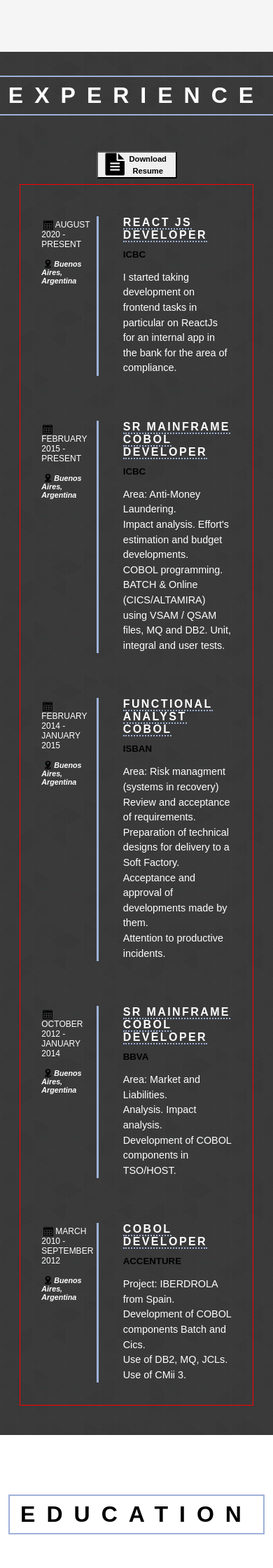
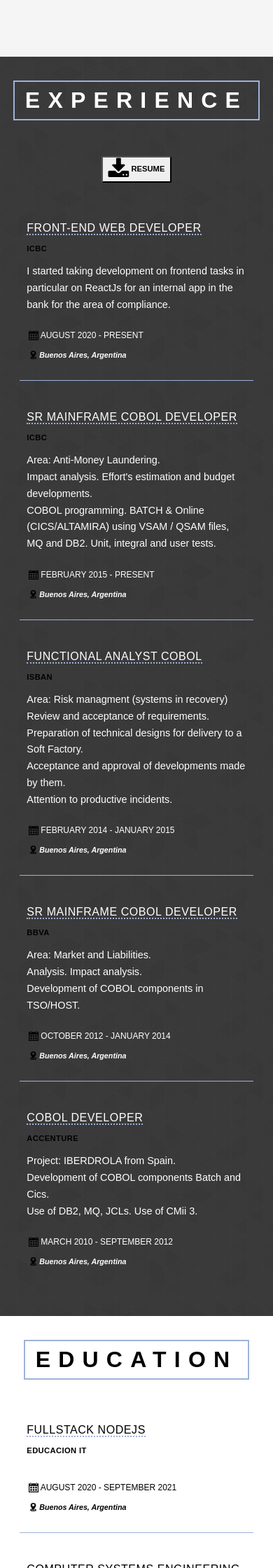
Before and after one commit to fedelopez89/resumeOld, a PHP site: page / in a window 390 px wide. Shown: the part 3000-5240 px from the top of the page at 70% size. Run offline with PHP 8.4, Linux system fonts and the light colour scheme.

Commit message:
update to responsive web design part4

```diff
--- a/index.html
+++ b/index.html
@@ -91,7 +91,7 @@
         </section>
         <section id="skills">
             <div class="skills-all">
-                <h1>skills</h1>
+                <h1 class="titles">skills</h1>
                 <div class="skills-details">
                     <div class="skill-separator skill-mainframe">
                         <h4>mainframe</h4>
@@ -261,14 +261,14 @@
             </div>
         </section>
         <section id="experience">
-            <div class="exp-title">
+            <div class="exp-title" class="titles">
                 <h1>experience</h1>
             </div>
             <button>
-                <i class="fa fa-file-text fa-2x" aria-hidden="true">
+                <i class="fa fa-download fa-2x" aria-hidden="true">
                 </i>
                 <a href="./dowloads/Resume_LOPEZ_Federico.pdf" target="_blank">
-                    Download Resume
+                    RESUME
                 </a>
             </button>
             <div class="exp-form">
@@ -278,7 +278,7 @@
                         <h6>Buenos Aires, Argentina</h6>
                     </div>
                     <div class="exp-details-right">
-                        <h4>react js developer</h4>
+                        <h4>front-end web developer</h4>
                         <h5>icbc</h5>
                         <p>I started taking development on frontend tasks
                             in particular on ReactJs for an internal app in
@@ -348,7 +348,7 @@
         </section>
         <section id="education">
             <div class="edu-title">
-                <h1>education</h1>
+                <h1 class="titles">education</h1>
             </div>
             <div class="edu-form">
                 <div class="edu-details">
@@ -364,11 +364,11 @@
                 <div class="edu-details">
                     <div class="edu-details-left">
                         <h5>February 2015 - Present</h5>
-                        <h6>Buenos Aires, Argentina</h6>
+                        <h6>UTRN-FRBA. Buenos Aires, Argentina</h6>
                     </div>
                     <div class="edu-details-right">
                         <h4>Computer Systems Engineering</h4>
-                        <h5>National University Technology BA (UTN - FRBA)</h5>
+                        <h5>National University Technology BA</h5>
                         <p>Incompleted. Third year reached.</p>
                     </div>
                 </div>
@@ -378,7 +378,7 @@
                         <h6>Buenos Aires, Argentina</h6>
                     </div>
                     <div class="edu-details-right">
-                        <h4>Bachelor ́s degree in Business Administration</h4>
+                        <h4>high school program in Administration and Business</h4>
                         <h5>Institute Euskal-Echea</h5>
                     </div>
                 </div>
@@ -415,6 +415,10 @@
             <p>Or you can get in touch with me at <strong><u>fede.lopez89@gmail.com</u></strong>
             </p>
         </section>
+        <span>
+            <button onclick="topFunction()" id="myBtn" title="Go to top">
+            </button>
+        </span>
     </main>
     <footer>
         <div id="footer">
@@ -456,6 +460,26 @@
         const heigth = 100;
         nav.classList.toggle('scrolling', window.scrollY >= heigth)
     })
+//Get the button:
+mybutton = document.getElementById("myBtn");
+
+// When the user scrolls down 20px from the top of the document, show the button
+window.onscroll = function() {scrollFunction()};
+
+function scrollFunction() {
+  if (document.body.scrollTop > 20 || document.documentElement.scrollTop > 20) {
+    mybutton.style.display = "block";
+  } else {
+    mybutton.style.display = "none";
+  }
+}
+
+// When the user clicks on the button, scroll to the top of the document
+function topFunction() {
+  document.body.scrollTop = 0; // For Safari
+  document.documentElement.scrollTop = 0; // For Chrome, Firefox, IE and Opera
+}
+
 </script>
 
 </html>
--- a/style.css
+++ b/style.css
@@ -434,12 +436,7 @@ h5[data-value]:after {
     display: flex;
     border-radius: 4%;
     justify-content: space-around;
-    text-align: center;
-    width: 115px;
-}
-
-#experience>button>.fa {
-    padding-left: 5px;
+    width: 100px;
 }
 
 #experience>button>a {
@@ -447,8 +444,7 @@ h5[data-value]:after {
     font-size: 70%;
     font-weight: 600;
     text-decoration: none;
-    /* text-transform: uppercase; */
-    line-height: 150%;
+    line-height: 30px;
 }
 
 .exp-form {
@@ -456,15 +452,13 @@ h5[data-value]:after {
     display: flex;
     flex-direction: column;
     margin: 8px 0;
-    padding-top: 3.5%;
-    width: 80%;
-    /* test */
-    border: 1px solid red;
+    padding-top: 1.5%;
+    width: 85%;
 }
 
 .exp-details-left {
-    min-width: 30%;
-    max-width: 30%;
+    min-width: 25%;
+    max-width: 25%;
     border-right: 3px solid var(--color-li-underline);
 }
 
@@ -475,6 +469,9 @@ h5[data-value]:after {
     padding: 20px 30px;
 }
 
+.exp-details-left {
+    padding-right: 5px;
+}
 .exp-details-left>h5 {
     font-size: .75em;
     font-weight: 100;
@@ -513,10 +510,12 @@ h5[data-value]:after {
 }
 
 .exp-details-right>h4 {
+    border-bottom: 2px dotted var(--color-li-underline);
     display: inline;
-    font-weight: 700;
-    border-bottom: 2px dotted var(--color-li-underline);
+    font-size: 1.25em;
+    font-weight: 500;
     letter-spacing: 0.15em;
+    line-height: 1.5em;
     text-transform: uppercase;
 }
 
@@ -528,8 +527,7 @@ h5[data-value]:after {
 }
 
 .exp-details-right>p {
-    font-size: 0.9em;
-    line-height: 1.5em;
+    line-height: 1.65em;
 }
 
 /* --------- */
@@ -544,8 +542,7 @@ h5[data-value]:after {
     display: flex;
     flex-direction: column;
     justify-content: space-evenly;
-    min-height: 95vh;
-    padding: 10vh 5vw;
+    padding: 4vh 5vw;
 }
 
 .edu-title {
@@ -558,7 +555,7 @@ h5[data-value]:after {
     border: 2px solid var(--color-li-underline);
     font-size: 2em;
     font-weight: 600;
-    margin-bottom: 6vh;
+   /*  margin-bottom: 6vh; */
     padding: 8px 15px;
 }
 
@@ -566,13 +563,14 @@ h5[data-value]:after {
     align-self: center;
     display: flex;
     flex-direction: column;
-    margin: 12px 0;
-    width: 80%;
+    margin: 8px 0;
+    padding-top: 3.5%;
+    width: 85%;
 }
 
 .edu-details-left {
-    min-width: 30%;
-    max-width: 30%;
+    min-width: 25%;
+    max-width: 25%;
     border-right: 3px solid var(--color-li-underline);
 }
 
@@ -581,6 +579,10 @@ h5[data-value]:after {
     flex-direction: row;
     margin: 12px 0;
     padding: 20px 30px;
+}
+
+.exp-details-left {
+    padding-right: 5px;
 }
 
 .edu-details-left>h5 {
@@ -621,9 +623,11 @@ h5[data-value]:after {
 }
 
 .edu-details-right>h4 {
+    border-bottom: 2px dotted var(--color-li-underline);
     display: inline;
-    font-weight: 700;
-    border-bottom: 2px dotted var(--color-li-underline);
+    font-size: 1.25em;
+    font-weight: 500;
+    line-height: 1.5em;
     letter-spacing: 0.15em;
     text-transform: uppercase;
 }
@@ -939,9 +935,27 @@ footer {
         padding-bottom: 5%;
         margin-bottom: 10%;
     }
+}
+
+@media (max-width: 855px) {
     /* EXPERIENCE */
-    .exp-form {
-        width: 95%;
+    .exp-details, .edu-details {
+        flex-direction: column-reverse;
+        margin: 0;
+        margin-top: 20px;
+        padding: 20px 10px 30px 10px;
+        border-bottom: 1px solid var(--color-li-underline);
+    }
+    .exp-details:last-of-type, .edu-details:last-of-type {
+        border-bottom: 0;
+    }
+    .exp-details-left, .edu-details-left {
+        margin-top: 20px;
+        border: 0;
+        max-width: 100%;
+    }
+    .exp-details-right, .edu-details-right {
+        padding-left: 0;
     }
 }
 
@@ -1016,14 +1028,44 @@ footer {
     .wrapper ul li .fa {
         margin-top: -50px;
     }
+    .exp-form, .edu-form {
+        width: 95%;
+    }
+    .exp-details-right>h4, .edu-details-right>h4 {
+        font-size: 1em;
+        letter-spacing: 0.035em;
+    }
+    .exp-details-right>h5, .edu-details-right>h5 {
+        font-size: 0.7em;
+        letter-spacing: 0.035em;
+    }
+    .exp-details-right>p, .edu-details-right>p {
+        font-size: 0.9em;
+    }
 }
 
-@media (max-width: 400px) {
+@media (max-width: 480px) {
+    /* Titles */
+    .exp-title>h1, .edu-title>h1, .contact-title>h1 {
+        letter-spacing: 0.35em;
+    }
+    /* CONTACT */
+    #contact>p {
+        line-height: 1.5em;
+        padding-top: 20px;
+    }
+}
+
+@media (max-width: 374px) {
     /* HOME */
-    .header-intro>h1 {
-        font-size: 2em;
-        line-height: 1.5em;
+    .exp-title>h1, .edu-title>h1, .contact-title>h1 {
+        font-size: 1.5em;
+        letter-spacing: 0.1em;
     }
+}
+
+@media (max-width: 380px) {
+
 }
 
 @media (max-width: 350px) {
```
Also changed, not shown: other parts of style.css (+26 -19 lines), images/arrow_circle.svg (added).
